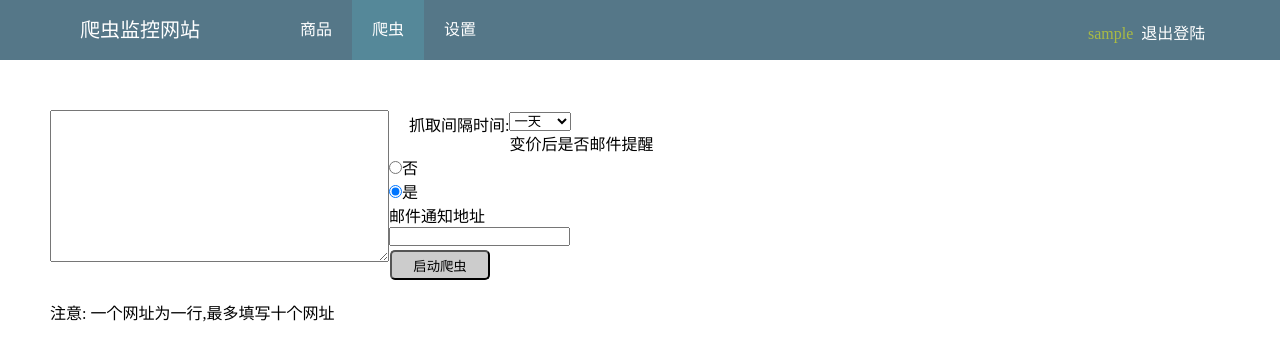
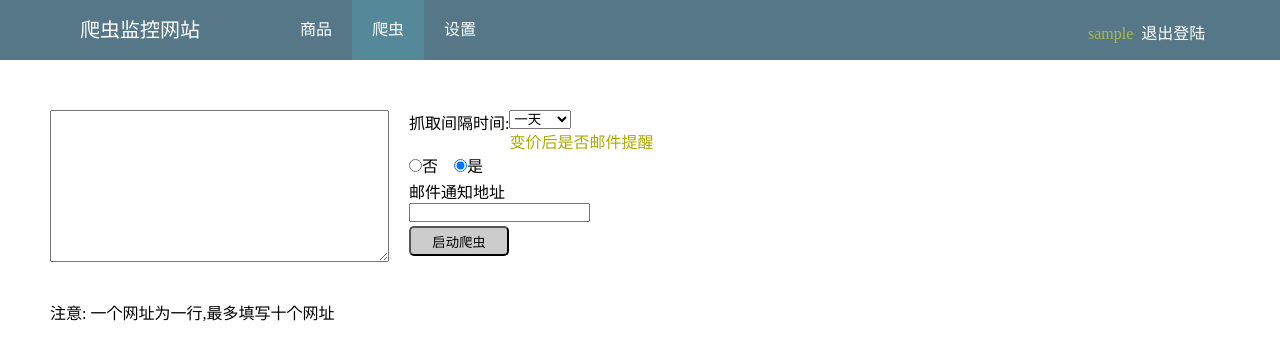
Before and after one commit to OrchidHu/suning, a Django app: page /blog/spider/ in a window 1280 px wide. Shown: the top 361 px of the page. Run offline with Django 3.2, Linux system fonts and the light colour scheme; the visitor is signed in with stand-in values (Sample User, id 1); data that the repository does not hold is empty; some libraries are stand-ins or nearby versions.

Commit message:
爬虫视图调整

```diff
--- a/suning_web/blog/templates/blog/spider.html
+++ b/suning_web/blog/templates/blog/spider.html
@@ -36,12 +36,13 @@ $(function(){
     <div class="spider-box">
         <form class="form_login" action="." method="post">
             <div class="left-able">{{form.url}}</div>
-            <div class="left-able right-pn">{{form.cycle.label}}:</div>
-            <div class="right-pn">{{form.cycle}}</div>
-            <div>变价后是否邮件提醒</div>
-            <p id="pp"><input type="radio" value="no" name="email-select">否</p>
-            <p id="nn"><input type="radio" value="yes"checked {% if selected %}checked{% endif %} name="email-select">是</p>
-            <div id="show-pn">
+            <div style="height:180px;width:20px;float:left;"></div>
+            <div class="left-able ">{{form.cycle.label}}:</div>
+            <div>{{form.cycle}}</div>
+            <div style="color:#aaaa00;">变价后是否邮件提醒</div>
+            <p class="right-png" id="pp" style="float:left;"><input type="radio" value="no" name="email-select">否&nbsp&nbsp&nbsp&nbsp</p>
+            <p class="right-png" id="nn"><input type="radio" value="yes"checked {% if selected %}checked{% endif %} name="email-select">是</p>
+            <div id="show-pn" class="right-pn">
                 <div class="">{{form.email.label}}</div>
                 <div class="email-pn">{{form.email}}</div>
                 {% if email_er %}
--- a/suning_web/blog/views.py
+++ b/suning_web/blog/views.py
@@ -191,7 +191,7 @@ class Spider(ArgsMixin, TemplateView):
         urls = self.get_urls()
         email = self.get_email()
         self.context["form"] = form
-        if not self.context['msg']:
+        if not self.context['msg'] and not self.context['email_er']:
             spider = models.Spider.objects.create(user_id=request.user.id)
             spider.url = urls
             spider.email = email
```
